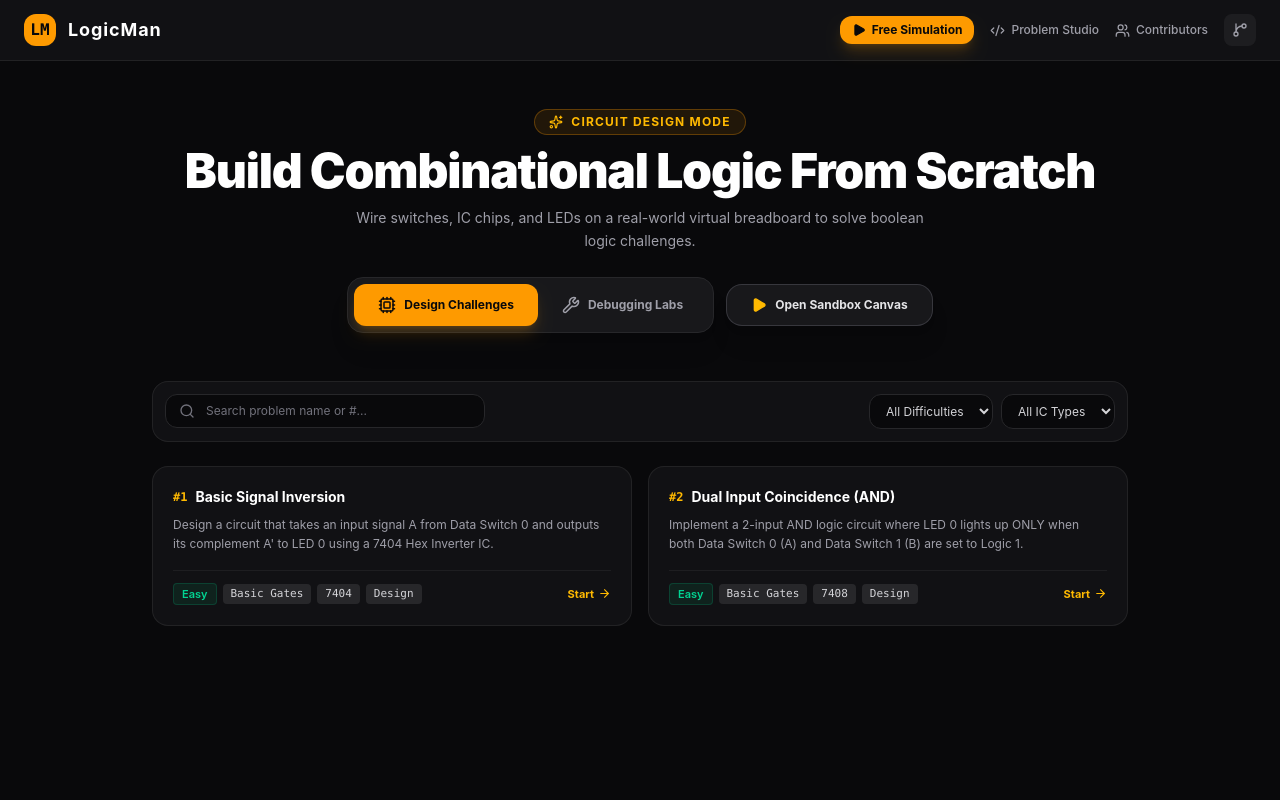
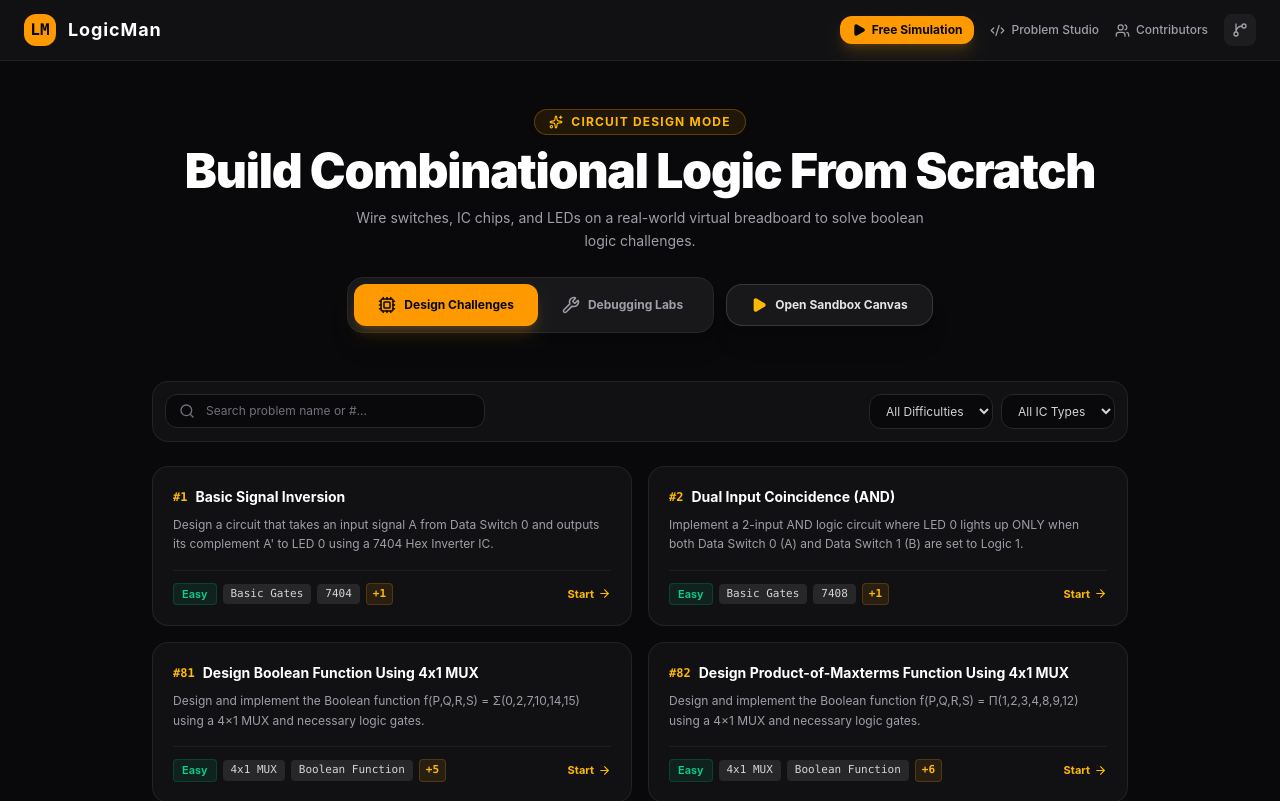
Before and after one commit to TahsinAhmadSadik/logic-man, a React (Vite) app: page / in a window 1280 px wide. Shown: the top 801 px of the page. Built offline with nearby package versions, Linux system fonts and the light colour scheme.

Commit message:
Problem Addition Fix, Tags Fixed

```diff
--- a/src/data/problems/index.js
+++ b/src/data/problems/index.js
@@ -154,6 +154,8 @@ export const PROBLEMS_MAP = {
 };
 
 export const getProblemById = (id) => PROBLEMS_MAP[id] || null;
+
+
 // add import
 // add into Problem Index
 // add into Problem map twice
--- a/src/data/problems/prob_81.json
+++ b/src/data/problems/prob_81.json
@@ -4,12 +4,15 @@
   "title": "Design Boolean Function Using 4x1 MUX",
   "description": "Design and implement the Boolean function f(P,Q,R,S) = Σ(0,2,7,10,14,15) using a 4×1 MUX and necessary logic gates.",
   "difficulty": "Easy",
-  "category": "mux(design)",
+  "category": "design",
   "tags": [
     "4x1 MUX",
     "Boolean Function",
     "SOP",
-    "Logic Gates"
+    "Logic Gates",
+    "74153",
+    "7404",
+    "7408"
   ],
   "author": "Ali Tahmid Chowdhury, Abdur Rahman Rounak",
   "ioMapping": {
--- a/src/data/problems/prob_82.json
+++ b/src/data/problems/prob_82.json
@@ -4,13 +4,16 @@
   "title": "Design Product-of-Maxterms Function Using 4x1 MUX",
   "description": "Design and implement the Boolean function f(P,Q,R,S) = Π(1,2,3,4,8,9,12) using a 4×1 MUX and necessary logic gates.",
   "difficulty": "Easy",
-  "category": "mux(design)",
+  "category": "design",
   "tags": [
     "4x1 MUX",
     "Boolean Function",
     "POS",
     "Product of Maxterms",
-    "Logic Gates"
+    "Logic Gates",
+    "74153",
+    "7404",
+    "7432"
   ],
   "author": "Ali Tahmid Chowdhury, Abdur Rahman Rounak",
   "ioMapping": {
--- a/src/data/problems/prob_83.json
+++ b/src/data/problems/prob_83.json
@@ -4,13 +4,14 @@
   "title": "Design 16x1 MUX Using 4x1 MUXs and Implement Boolean Function",
   "description": "Design a 16×1 MUX using only 4×1 MUXs. Then use the constructed 16×1 MUX to implement the Boolean function f(P,Q,R,S) = Σ(0,2,7,10,14,15). Connect the appropriate data inputs of the 16×1 MUX to logic HIGH or LOW according to the given minterms.",
   "difficulty": "Hard",
-  "category": "mux(design)",
+  "category": "design",
   "tags": [
     "4x1 MUX",
     "16x1 MUX",
     "MUX Construction",
     "Boolean Function",
-    "SOP"
+    "SOP",
+    "74153"
   ],
   "author": "Ali Tahmid Chowdhury, Abdur Rahman Rounak",
   "ioMapping": {
--- a/src/data/problems/prob_84.json
+++ b/src/data/problems/prob_84.json
@@ -4,12 +4,14 @@
   "title": "Construct 16x1 MUX Using Two 8x1 and One 2x1 MUX",
   "description": "Construct a 16×1 multiplexer using two 8×1 MUXs and one 2×1 MUX. Connect the first 8×1 MUX to inputs D0 through D7 and the second 8×1 MUX to inputs D8 through D15. Use three select lines as common select inputs for both 8×1 MUXs and use the remaining select line to control the 2×1 MUX.",
   "difficulty": "Medium",
-  "category": "mux(design)",
+  "category": "design",
   "tags": [
     "16x1 MUX",
     "8x1 MUX",
     "2x1 MUX",
-    "MUX Construction"
+    "MUX Construction",
+    "74151",
+    "74157"
   ],
   "author": "Ali Tahmid Chowdhury, Abdur Rahman Rounak",
   "ioMapping": {
--- a/src/data/problems/prob_85.json
+++ b/src/data/problems/prob_85.json
@@ -4,13 +4,17 @@
   "title": "Design Binary to Excess-3 Code Converter Using 8x1 MUX",
   "description": "Design a Binary to Excess-3 code converter using one 8×1 MUX and basic logic gates as many as required. The converter accepts a 4-bit BCD input representing decimal digits 0 through 9 and produces the corresponding 4-bit Excess-3 code. Invalid BCD inputs 10 through 15 are treated as don't-care conditions.",
   "difficulty": "Hard",
-  "category": "mux(design)",
+  "category": "design",
   "tags": [
     "8x1 MUX",
     "Code Converter",
     "Binary to Excess-3",
     "Logic Gates",
-    "Don't Care"
+    "Don't Care",
+    "74151",
+    "7404",
+    "7408",
+    "7432"
   ],
   "author": "Ali Tahmid Chowdhury, Abdur Rahman Rounak",
   "ioMapping": {
--- a/src/data/problems/prob_86.json
+++ b/src/data/problems/prob_86.json
@@ -4,13 +4,14 @@
   "title": "Design 3-to-8 Decoder Using Eight 8x1 MUXs",
   "description": "Design a 3-to-8 decoder using eight 8×1 MUXs. Use the three decoder inputs A, B and C as the select lines of every 8×1 MUX. Implement each decoder output by connecting one data input of the corresponding MUX to logic HIGH and all other data inputs to logic LOW.",
   "difficulty": "Hard",
-  "category": "mux(design)",
+  "category": "design",
   "tags": [
     "8x1 MUX",
     "3-to-8 Decoder",
     "Decoder Design",
     "MUX Construction",
-    "Logic Design"
+    "Logic Design",
+    "74151"
   ],
   "author": "Ali Tahmid Chowdhury, Abdur Rahman Rounak",
   "ioMapping": {
--- a/src/data/problems/prob_87.json
+++ b/src/data/problems/prob_87.json
@@ -4,12 +4,13 @@
   "title": "Design 4-to-2 Encoder Using Two 4x1 MUXs",
   "description": "Design a 4-to-2 encoder using two 4×1 MUXs and basic gates as required. Assume that at most one input is HIGH at a time. The encoder should generate the corresponding 2-bit binary code at its outputs. When all inputs are LOW, the output should be 00.",
   "difficulty": "Medium",
-  "category": "mux(design)",
+  "category": "design",
   "tags": [
     "4x1 MUX",
     "4-to-2 Encoder",
     "Encoder Design",
-    "Logic Gates"
+    "Logic Gates",
+    "74153"
   ],
   "author": "Ali Tahmid Chowdhury, Abdur Rahman Rounak",
   "ioMapping": {
--- a/src/data/problems/prob_88.json
+++ b/src/data/problems/prob_88.json
@@ -4,12 +4,16 @@
   "title": "Design 2-Bit Comparator Using Three 4x1 MUXs",
   "description": "Design a 2-bit magnitude comparator using three 4×1 MUXs and basic logic gates as required. The circuit compares two 2-bit binary numbers A = A1A0 and B = B1B0 and produces three outputs indicating whether A is greater than, equal to, or less than B.",
   "difficulty": "Hard",
-  "category": "mux(design)",
+  "category": "design",
   "tags": [
     "4x1 MUX",
     "2-Bit Comparator",
     "Comparator Design",
-    "Logic Gates"
+    "Logic Gates",
+    "74153",
+    "7404",
+    "7408",
+    "7432"
   ],
   "author": "Ali Tahmid Chowdhury, Abdur Rahman Rounak",
   "ioMapping": {
--- a/src/pages/HomePage.jsx
+++ b/src/pages/HomePage.jsx
@@ -26,7 +26,7 @@ export const HomePage = () => {
 
   const allIcTags = Array.from(
     new Set(PROBLEMS_INDEX.flatMap((p) => p.tags.filter((t) => t.startsWith('74'))))
-  );
+  ).sort((a, b) => a.localeCompare(b, undefined, { numeric: true }));
 
   const filteredProblems = PROBLEMS_INDEX.filter((prob) => {
     if (prob.category !== activeCategory) return false;
@@ -211,6 +211,11 @@ export const HomePage = () => {
                 completedProblemIds.includes(prob.id) ||
                 completedProblemIds.includes(String(prob.numId));
 
+              // Max tags to show before grouping extra tags into +N
+              const maxVisibleTags = 2;
+              const visibleTags = prob.tags.slice(0, maxVisibleTags);
+              const hiddenTagCount = prob.tags.length - maxVisibleTags;
+
               return (
                 <Link
                   key={prob.id}
@@ -229,7 +234,7 @@ export const HomePage = () => {
                       </div>
 
                       {isSolved && (
-                        <span className="flex items-center gap-1 text-[11px] text-emerald-400 bg-emerald-500/10 px-2 py-0.5 rounded-full border border-emerald-500/30 font-bold">
+                        <span className="flex items-center gap-1 text-[11px] text-emerald-400 bg-emerald-500/10 px-2 py-0.5 rounded-full border border-emerald-500/30 font-bold shrink-0">
                           <CheckCircle2 size={13} /> Solved
                         </span>
                       )}
@@ -240,10 +245,12 @@ export const HomePage = () => {
                     </p>
                   </div>
 
-                  <div className="flex items-center justify-between pt-3 border-t border-zinc-800/60 text-[11px]">
-                    <div className="flex items-center gap-1.5">
+                  {/* Clean Single-Line Tag Footer with +N Badge */}
+                  <div className="flex items-center justify-between pt-3 border-t border-zinc-800/60 text-[11px] gap-2">
+                    <div className="flex items-center gap-1.5 overflow-hidden whitespace-nowrap">
+                      {/* Difficulty Badge */}
                       <span
-                        className={`font-semibold px-2 py-0.5 rounded ${
+                        className={`font-semibold px-2 py-0.5 rounded shrink-0 ${
                           prob.difficulty === 'Easy'
                             ? 'bg-emerald-500/10 text-emerald-400 border border-emerald-500/20'
                             : prob.difficulty === 'Medium'
@@ -254,14 +261,28 @@ export const HomePage = () => {
                         {prob.difficulty}
                       </span>
 
-                      {prob.tags.map((tag) => (
-                        <span key={tag} className="font-mono bg-zinc-800 text-zinc-300 px-2 py-0.5 rounded">
+                      {/* First N Visible Tags */}
+                      {visibleTags.map((tag) => (
+                        <span
+                          key={tag}
+                          className="font-mono bg-zinc-800 text-zinc-300 px-2 py-0.5 rounded shrink-0"
+                        >
                           {tag}
                         </span>
                       ))}
+
+                      {/* +N Overflow Badge */}
+                      {hiddenTagCount > 0 && (
+                        <span
+                          className="font-mono bg-amber-500/10 text-amber-400 border border-amber-500/20 px-1.5 py-0.5 rounded font-bold shrink-0"
+                          title={`Additional Tags: ${prob.tags.slice(maxVisibleTags).join(', ')}`}
+                        >
+                          +{hiddenTagCount}
+                        </span>
+                      )}
                     </div>
 
-                    <span className="flex items-center gap-1 text-amber-400 font-bold group-hover:translate-x-1 transition-transform">
+                    <span className="flex items-center gap-1 text-amber-400 font-bold group-hover:translate-x-1 transition-transform shrink-0">
                       Start <ArrowRight size={13} />
                     </span>
                   </div>
```
